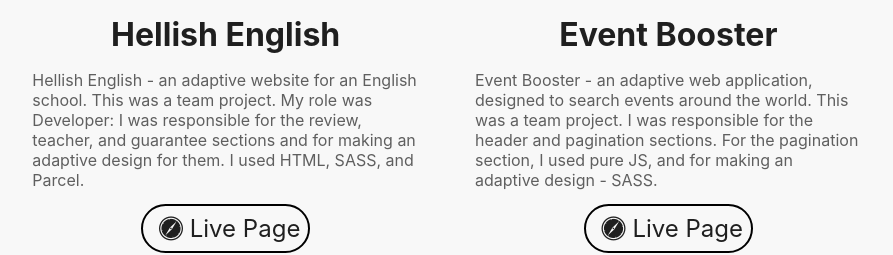
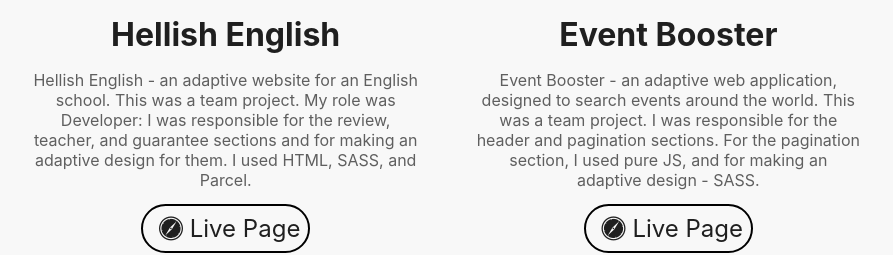
Before and after one commit to Danil-Bochkov/my-portfolio-website, a React (Create React App) app: page /projects in a window 1280 px wide. Shown: the part 451-706 px from the top of the page, without its empty margins (193-1086 px from the left). Built offline with nearby package versions, Linux system fonts and the light colour scheme.

Commit message:
Update ProjectCard.jsx

```diff
--- a/src/components/Projects/ProjectCard.jsx
+++ b/src/components/Projects/ProjectCard.jsx
@@ -28,7 +28,14 @@
           >
             {title}
           </h1>
-          <p style={{ fontSize: "1rem", maxWidth: "500px", opacity: ".7" }}>
+          <p
+            style={{
+              fontSize: "1rem",
+              maxWidth: "500px",
+              opacity: ".7",
+              textAlign: "center",
+            }}
+          >
             {description}
           </p>
         </Box>
```
